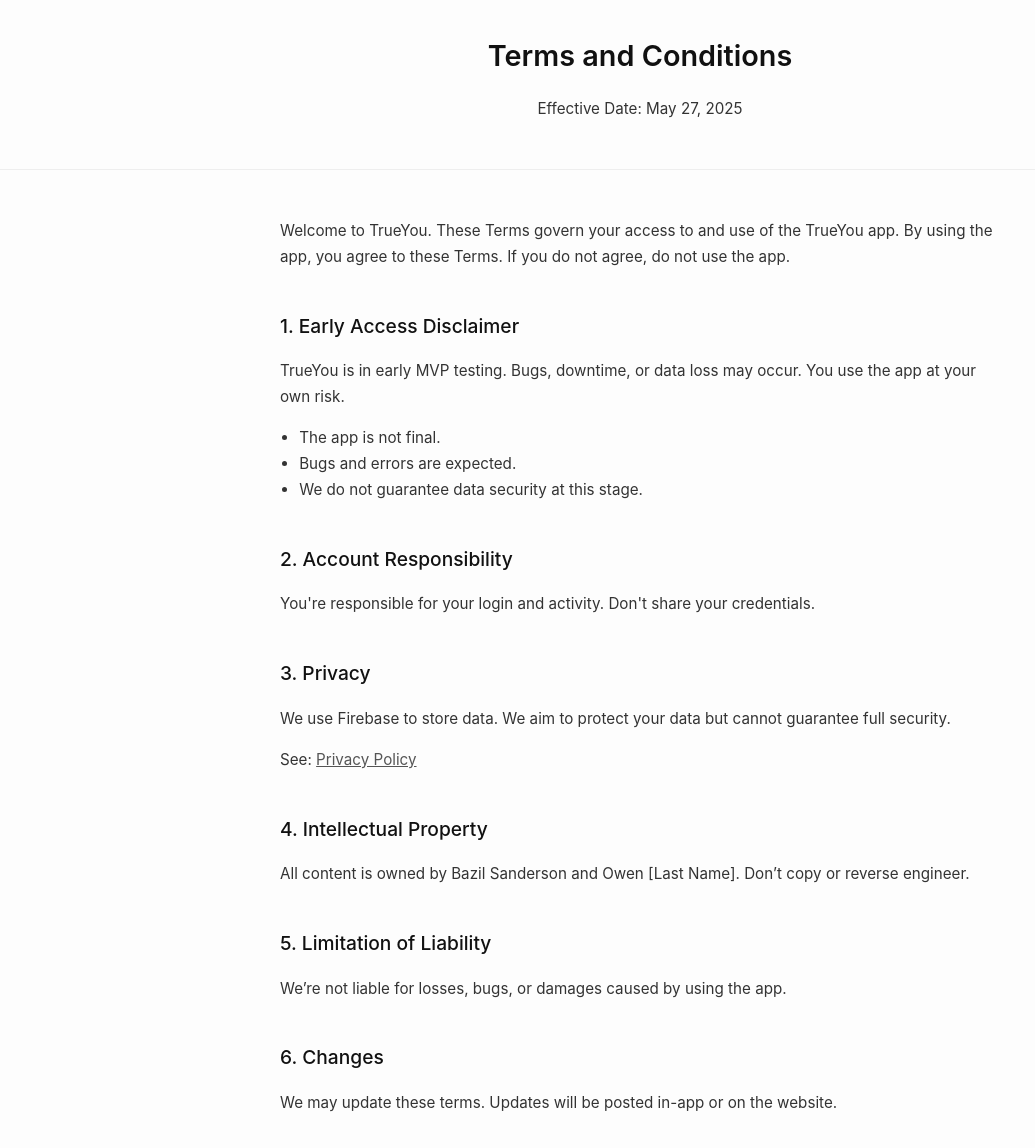
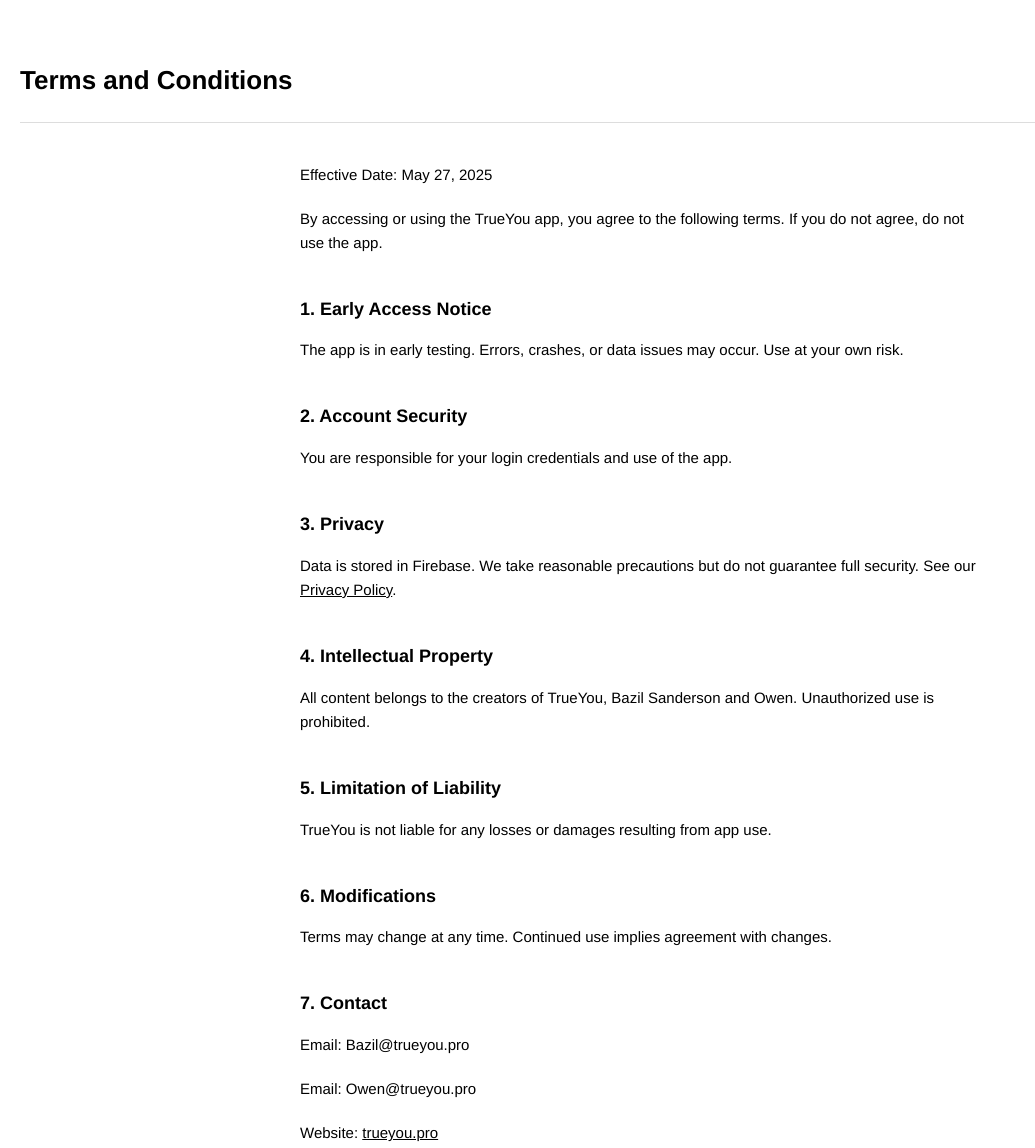
Before and after one commit to TrueYou4/TrueYou4, a plain HTML site: page terms.html in a window 1280 px wide. Shown: the top 1148 px of the page, without its empty margins (0-1035 px from the left). Drawn offline with Linux system fonts and the light colour scheme.

Commit message:
Update terms.html

```diff
--- a/terms.html
+++ b/terms.html
@@ -3,95 +3,93 @@
 <head>
   <meta charset="UTF-8" />
   <meta name="viewport" content="width=device-width, initial-scale=1" />
-  <title>Terms and Conditions – TrueYou</title>
+  <title>Terms – TrueYou</title>
   <style>
     body {
       margin: 0;
-      font-family: 'Inter', sans-serif;
-      background-color: #fdfdfd;
-      color: #111;
-      line-height: 1.7;
-      padding: 0;
+      padding: 0 20px;
+      font-family: "Helvetica Neue", Helvetica, Arial, sans-serif;
+      font-weight: 400;
+      background: #fff;
+      color: #000;
+      font-size: 15px;
+      line-height: 1.6;
     }
 
     header {
-      padding: 2rem 1rem;
-      text-align: center;
-      border-bottom: 1px solid #eee;
+      padding: 60px 0 20px;
+      text-align: left;
+      border-bottom: 1px solid #ddd;
     }
 
     header h1 {
+      font-size: 26px;
+      font-weight: 600;
       margin: 0;
-      font-size: 1.8rem;
-      font-weight: 600;
     }
 
     main {
-      max-width: 720px;
-      margin: 3rem auto;
-      padding: 0 1.5rem;
+      max-width: 680px;
+      margin: 40px auto;
     }
 
     h2 {
-      font-size: 1.2rem;
-      font-weight: 500;
-      margin-top: 2.5rem;
+      font-size: 18px;
+      font-weight: 600;
+      margin-top: 40px;
+      margin-bottom: 10px;
     }
 
     p, ul {
-      font-size: 0.95rem;
-      color: #333;
+      margin-bottom: 20px;
     }
 
     ul {
-      padding-left: 1.2rem;
+      padding-left: 20px;
     }
 
     a {
-      color: #555;
+      color: #000;
       text-decoration: underline;
     }
 
     footer {
-      text-align: center;
-      font-size: 0.85rem;
-      color: #999;
-      margin: 4rem 0 2rem;
+      margin-top: 80px;
+      text-align: left;
+      font-size: 13px;
+      color: #777;
+      border-top: 1px solid #ddd;
+      padding-top: 20px;
     }
   </style>
 </head>
 <body>
   <header>
     <h1>Terms and Conditions</h1>
-    <p>Effective Date: May 27, 2025</p>
   </header>
 
   <main>
-    <p>Welcome to TrueYou. These Terms govern your access to and use of the TrueYou app. By using the app, you agree to these Terms. If you do not agree, do not use the app.</p>
+    <p>Effective Date: May 27, 2025</p>
 
-    <h2>1. Early Access Disclaimer</h2>
-    <p>TrueYou is in early MVP testing. Bugs, downtime, or data loss may occur. You use the app at your own risk.</p>
-    <ul>
-      <li>The app is not final.</li>
-      <li>Bugs and errors are expected.</li>
-      <li>We do not guarantee data security at this stage.</li>
-    </ul>
+    <p>By accessing or using the TrueYou app, you agree to the following terms. If you do not agree, do not use the app.</p>
 
-    <h2>2. Account Responsibility</h2>
-    <p>You're responsible for your login and activity. Don't share your credentials.</p>
+    <h2>1. Early Access Notice</h2>
+    <p>The app is in early testing. Errors, crashes, or data issues may occur. Use at your own risk.</p>
+
+    <h2>2. Account Security</h2>
+    <p>You are responsible for your login credentials and use of the app.</p>
 
     <h2>3. Privacy</h2>
-    <p>We use Firebase to store data. We aim to protect your data but cannot guarantee full security.</p>
-    <p>See: <a href="/privacy">Privacy Policy</a></p>
+    <p>Data is stored in Firebase. We take reasonable precautions but do not guarantee full security. See our <a href="/privacy.html">Privacy Policy</a>.</p>
 
     <h2>4. Intellectual Property</h2>
-    <p>All content is owned by Bazil Sanderson and Owen [Last Name]. Don’t copy or reverse engineer.</p>
+    <p>All content belongs to the creators of TrueYou, Bazil Sanderson and Owen. Unauthorized use is prohibited.</p>
 
     <h2>5. Limitation of Liability</h2>
-    <p>We’re not liable for losses, bugs, or damages caused by using the app.</p>
+    <p>TrueYou is not liable for any losses or damages resulting from app use.</p>
 
-    <h2>6. Changes</h2>
-    <p>We may update these terms. Updates will be posted in-app or on the website.</p>
+    <h2>6. Modifications</h2>
+    <p>Terms may change at any time. Continued use implies agreement with changes.</p>
 
     <h2>7. Contact</h2>
     <p>Email: Bazil@trueyou.pro</p>
```
